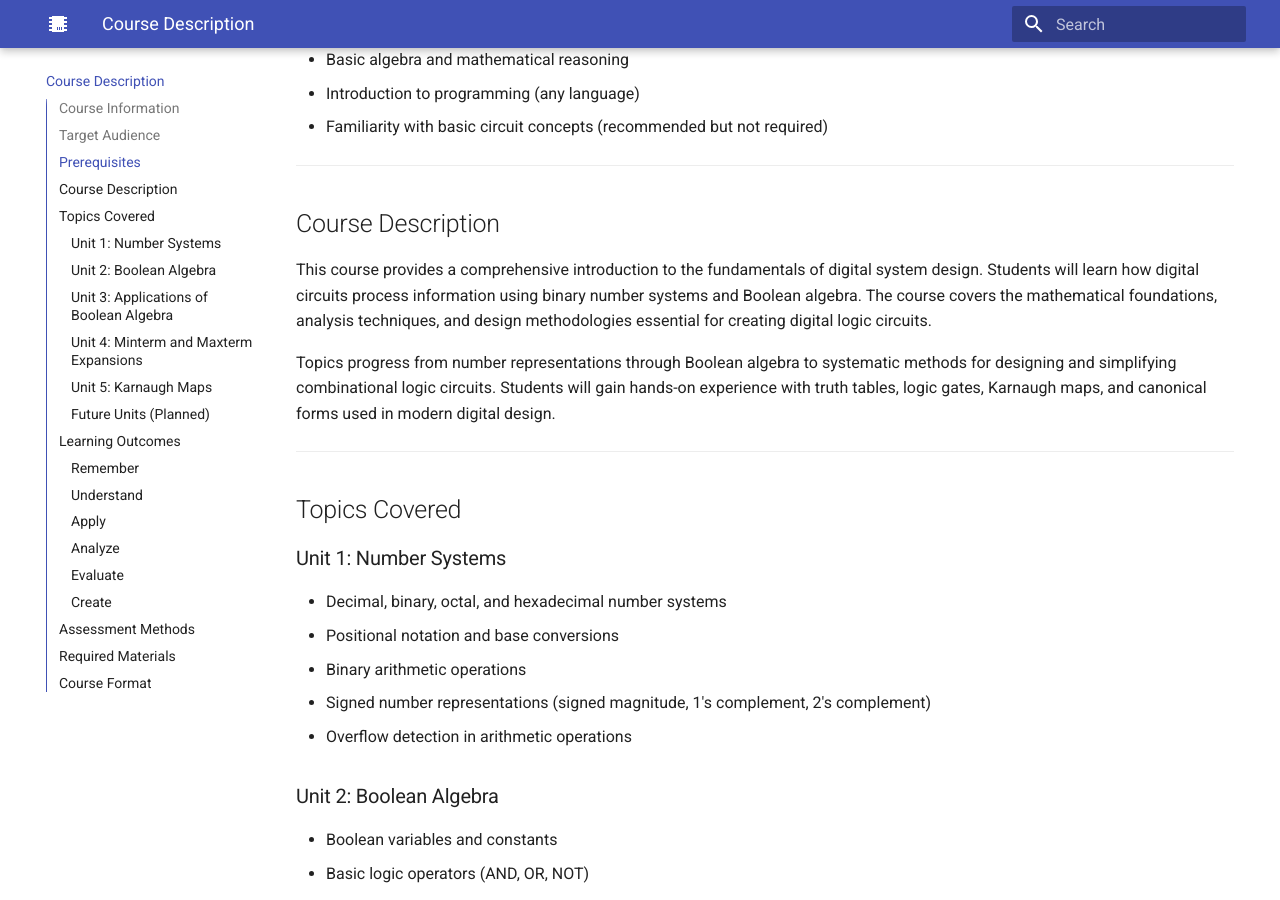
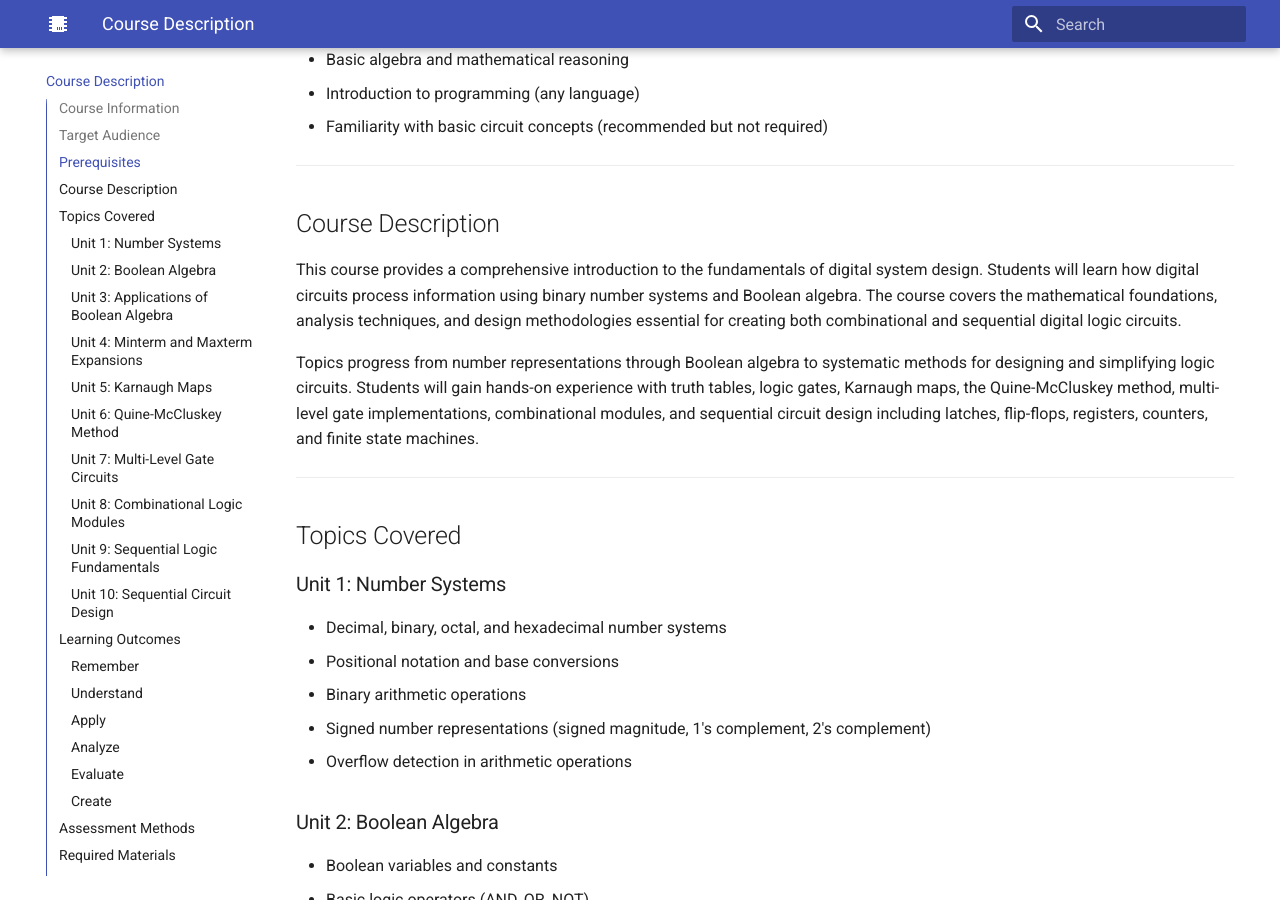
Before and after one commit to Nati-123/intelligent-textbook-ee2301, an MkDocs documentation site: the page built from docs/course-description.md, in a window 1280 px wide and 900 px high, scrolled down 835 px. Built offline with MkDocs 1.6.1 and Material for MkDocs 9.7.7, drawn with Linux system fonts in a browser that asks for light colours; some of the changed text lies outside the part shown.

Commit message:
Update course description to reflect complete 10-unit curriculum
- Add Units 6-10 topics (QM method, multi-level gates, combinational
  modules, sequential fundamentals, sequential design)
- Remove "Future Units (Planned)" section
- Expand learning outcomes to include sequential logic concepts
  across all Bloom's Taxonomy levels
- Update course description text to cover both combinational and
  sequential circuits

Co-Authored-By: Claude Opus 4.5 <noreply@anthropic.com>

```diff
--- a/docs/course-description.md
+++ b/docs/course-description.md
@@ -39,9 +39,9 @@ Students should have completed or have equivalent knowledge in:
 
 ## Course Description
 
-This course provides a comprehensive introduction to the fundamentals of digital system design. Students will learn how digital circuits process information using binary number systems and Boolean algebra. The course covers the mathematical foundations, analysis techniques, and design methodologies essential for creating digital logic circuits.
+This course provides a comprehensive introduction to the fundamentals of digital system design. Students will learn how digital circuits process information using binary number systems and Boolean algebra. The course covers the mathematical foundations, analysis techniques, and design methodologies essential for creating both combinational and sequential digital logic circuits.
 
-Topics progress from number representations through Boolean algebra to systematic methods for designing and simplifying combinational logic circuits. Students will gain hands-on experience with truth tables, logic gates, Karnaugh maps, and canonical forms used in modern digital design.
+Topics progress from number representations through Boolean algebra to systematic methods for designing and simplifying logic circuits. Students will gain hands-on experience with truth tables, logic gates, Karnaugh maps, the Quine-McCluskey method, multi-level gate implementations, combinational modules, and sequential circuit design including latches, flip-flops, registers, counters, and finite state machines.
 
 ---
 
@@ -86,10 +86,48 @@ Topics progress from number representations through Boolean algebra to systemati
 - K-map simplification for SOP and POS forms
 - K-maps with don't care conditions
 
-### Future Units (Planned)
+### Unit 6: Quine-McCluskey Method
 
-- Unit 6: Quine–McCluskey Method
-- Unit 7: Multi-Level Gate Circuits (NAND/NOR)
+- Systematic tabular minimization algorithm
+- Implicant table construction and minterm combination
+- Prime implicant generation and charts
+- Essential prime implicant identification
+- Minimum cover determination and Petrick's method
+
+### Unit 7: Multi-Level Gate Circuits
+
+- Two-level vs multi-level circuit implementations
+- Universal gates (NAND and NOR) and their properties
+- AND-OR to NAND-NAND conversion
+- OR-AND to NOR-NOR conversion
+- Bubble pushing technique
+- Propagation delay and critical path analysis
+
+### Unit 8: Combinational Logic Modules
+
+- Multiplexers (MUX) and demultiplexers (DEMUX)
+- Encoders and priority encoders
+- Decoders and their applications
+- Function implementation using MUX and decoders
+- Memory addressing and data bus management
+
+### Unit 9: Sequential Logic Fundamentals
+
+- Combinational vs sequential circuits
+- Basic memory elements: SR, D, JK, and T latches
+- Edge-triggered flip-flops
+- Clock signals and synchronous design
+- Setup time, hold time, and timing constraints
+- Timing diagram interpretation
+
+### Unit 10: Sequential Circuit Design
+
+- Registers: parallel load and shift registers
+- Counters: binary, BCD, up/down, and ring counters
+- Finite state machine (FSM) concepts
+- Mealy and Moore machine models
+- State diagram and state table development
+- FSM design methodology and implementation
 
 ---
 
@@ -102,12 +140,15 @@ Upon successful completion of this course, students will be able to:
 - Define the four primary number systems used in digital design (decimal, binary, octal, hexadecimal)
 - List the basic Boolean operators and their symbols
 - Identify the components of a Karnaugh map
+- Recall the characteristics of common flip-flop types (SR, D, JK, T)
 
 ### Understand
 
 - Explain how positional notation represents numerical values in different bases
 - Describe the relationship between Boolean algebra and digital logic gates
 - Summarize DeMorgan's theorems and their applications
+- Explain the difference between combinational and sequential circuits
+- Describe the operation of multiplexers, decoders, and encoders
 
 ### Apply
 
@@ -115,24 +156,32 @@ Upon successful completion of this course, students will be able to:
 - Perform binary arithmetic including addition and subtraction using 2's complement
 - Use Boolean algebra to simplify logic expressions
 - Construct truth tables for combinational logic circuits
+- Apply the Quine-McCluskey method to minimize Boolean functions
+- Convert circuits to NAND-only or NOR-only implementations
+- Interpret timing diagrams for sequential circuits
 
 ### Analyze
 
 - Differentiate between SOP and POS canonical forms
 - Compare signed number representation methods and their trade-offs
 - Examine logic circuits to identify optimization opportunities
+- Analyze timing constraints including setup and hold times
+- Distinguish between Mealy and Moore state machine models
 
 ### Evaluate
 
 - Assess the efficiency of different logic simplification methods
 - Critique circuit designs for minimality and correctness
-- Judge when to use K-maps versus algebraic simplification
+- Judge when to use K-maps versus Quine-McCluskey method
+- Evaluate trade-offs between gate count and propagation delay
 
 ### Create
 
 - Design combinational logic circuits from problem specifications
 - Construct K-maps and derive minimal Boolean expressions
 - Develop digital circuits for arithmetic operations (adders, subtractors)
+- Design registers and counters for specific applications
+- Create finite state machines from behavioral specifications
 
 ---
 
```
